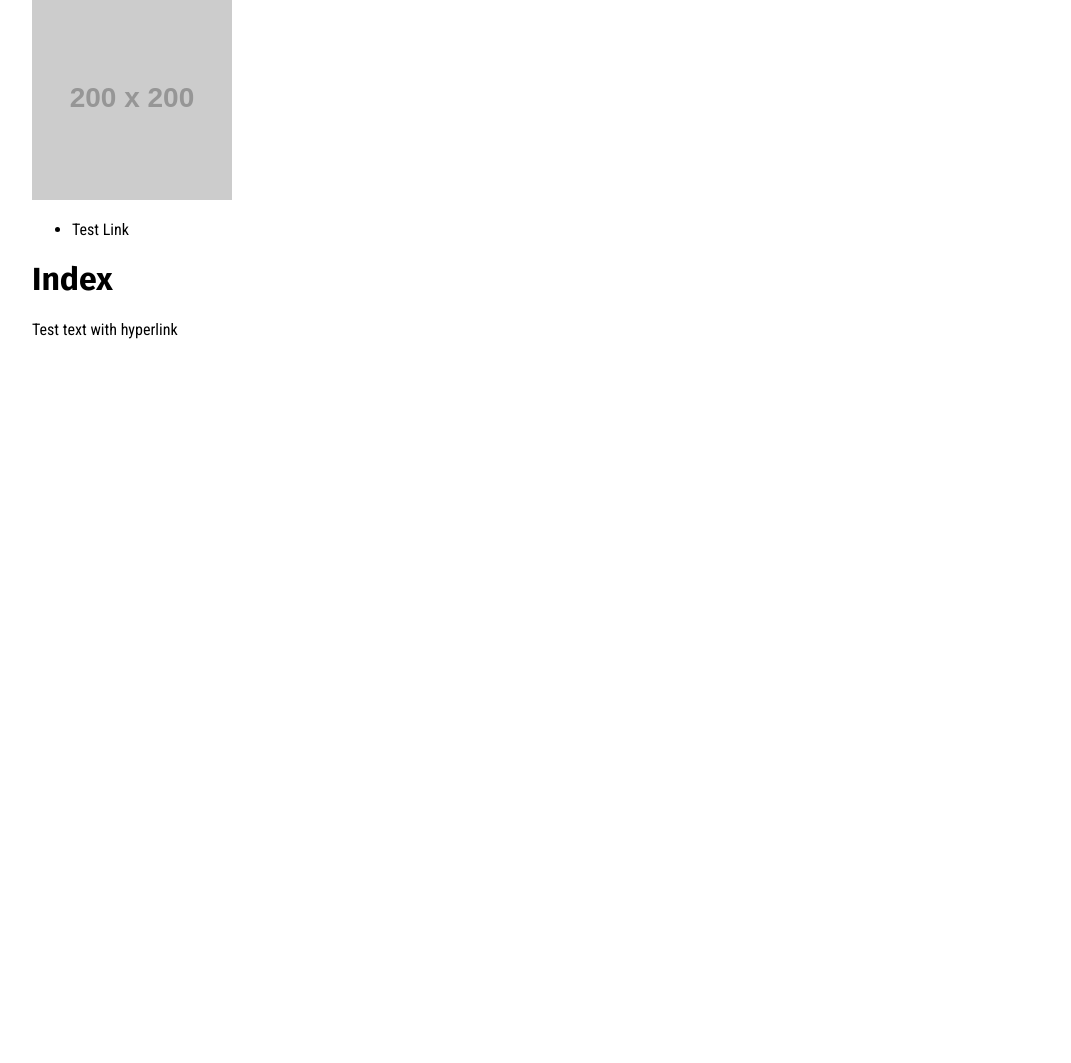
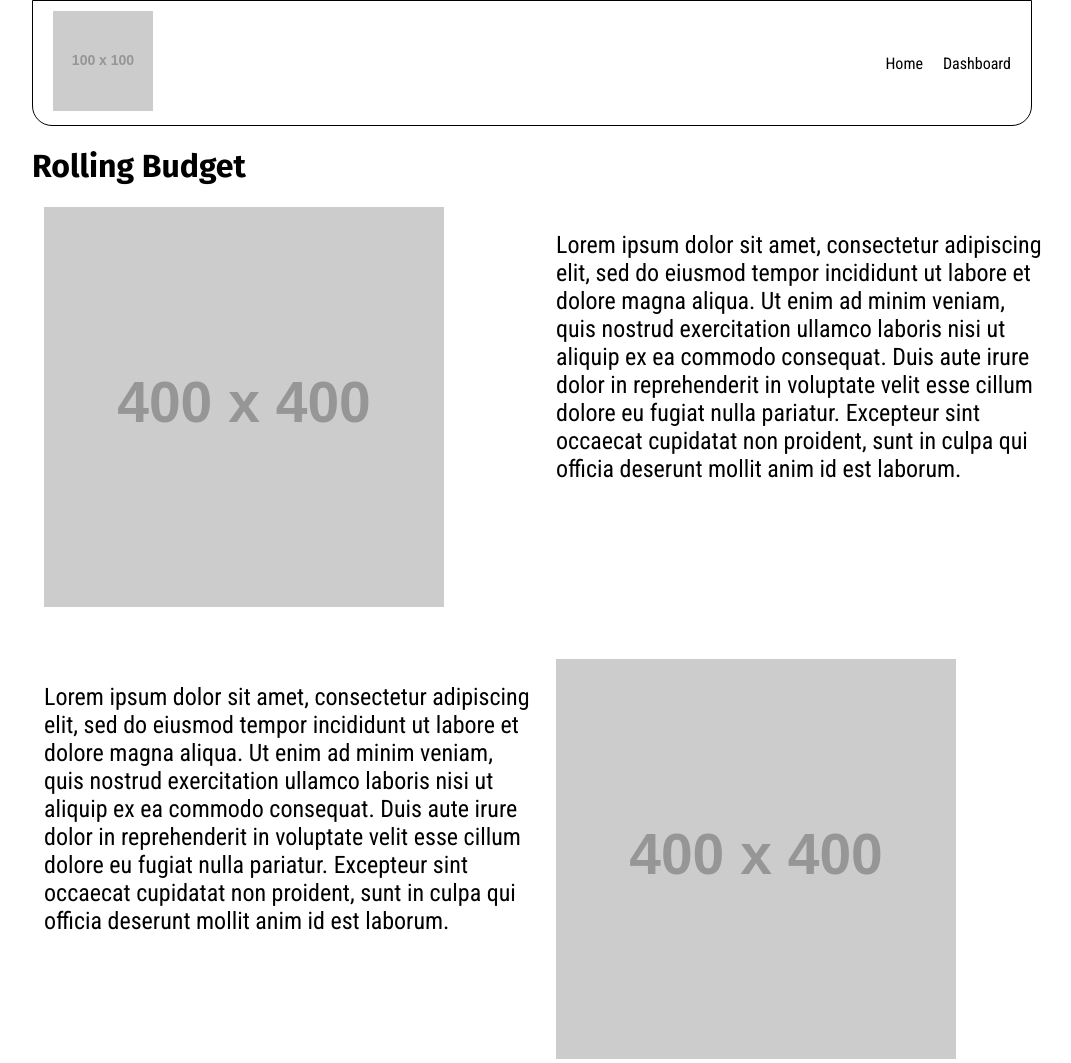
Before and after one commit to swalloich/school-budget-app, a website with bundled scripts: page src/public/index.html in a window 1280 px wide. Shown: the whole page, without its empty margins (108-1179 px from the left). Before the commit the page ends 800 px from the top, so only its background shows below. Built offline with nearby package versions, Linux system fonts and the light colour scheme; placeholder pictures from the web are drawn by us; files whose address does not match are found by name.

Commit message:
made nav bar presentable

```diff
--- a/src/public/index.html
+++ b/src/public/index.html
@@ -18,10 +18,27 @@
 </head>
 
 <body>
-    <header id="main-header" class="container mx-auto"></header>
+    <header id="main-header" class="header-container mx-auto"></header>
     <main class="container mx-auto">
-        <h1>Index</h1>
-        <p>Test text <a href="https://youtu.be/dQw4w9WgXcQ?si=cylzqsH5fPkzXsZK" target="_blank">with hyperlink</a></p>
+        <h1>Rolling Budget</h1>
+        <div class="container">
+            <div class="row">
+                <div class="col-12 col-sm-6">
+                    <img src="https://dummyimage.com/400x400/999/000.png" alt="filler image" />
+                </div>
+                <div class="col-12 col-sm-6">
+                    <p class="fs-4">Lorem ipsum dolor sit amet, consectetur adipiscing elit, sed do eiusmod tempor incididunt ut labore et dolore magna aliqua. Ut enim ad minim veniam, quis nostrud exercitation ullamco laboris nisi ut aliquip ex ea commodo consequat. Duis aute irure dolor in reprehenderit in voluptate velit esse cillum dolore eu fugiat nulla pariatur. Excepteur sint occaecat cupidatat non proident, sunt in culpa qui officia deserunt mollit anim id est laborum.</p>
+                </div>
+            </div>
+            <div class="row mt-5">
+                <div class="col-12 col-sm-6">
+                    <p class="fs-4">Lorem ipsum dolor sit amet, consectetur adipiscing elit, sed do eiusmod tempor incididunt ut labore et dolore magna aliqua. Ut enim ad minim veniam, quis nostrud exercitation ullamco laboris nisi ut aliquip ex ea commodo consequat. Duis aute irure dolor in reprehenderit in voluptate velit esse cillum dolore eu fugiat nulla pariatur. Excepteur sint occaecat cupidatat non proident, sunt in culpa qui officia deserunt mollit anim id est laborum.</p>
+                </div>
+                <div class="col-12 col-sm-6">
+                    <img src="https://dummyimage.com/400x400/999/000.png" alt="filler image" />
+                </div>
+            </div>
+        </div>
     </main>
     <footer id="main-footer"></footer>
 </body>
--- /dev/null
+++ b/src/public/js/dashboard.js
@@ -0,0 +1,3 @@
+import { loadPartial } from "./utilities.mjs";
+
+loadPartial("header", "#main-header");
--- /dev/null
+++ b/src/public/js/login.js
@@ -0,0 +1,3 @@
+import { loadPartial } from "./utilities.mjs";
+
+loadPartial("header", "#main-header");
--- a/src/public/partials/header.html
+++ b/src/public/partials/header.html
@@ -1,8 +1,11 @@
 <div class="nav-container">
-    <a href="/"><img src="https://dummyimage.com/200x200/999/000.png" alt="company logo" /></a>
+    <div class="logo-container">
+        <a href="/"><img src="https://dummyimage.com/100x100/999/000.png" alt="company logo" /></a>
+    </div>
 </div>
-<nav>
+<nav class="nav-bar">
     <ul>
-        <li><a href="https://youtu.be/dQw4w9WgXcQ?si=cylzqsH5fPkzXsZK">Test Link</a></li>
+        <li><a href="/">Home</a></li>
+        <li><a href="/dashboard">Dashboard</a></li>
     </ul>
 </nav>
--- a/src/styles/custom/base.scss
+++ b/src/styles/custom/base.scss
@@ -18,3 +18,8 @@ a {
         color: variables.$h-link;
     }
 }
+
+img {
+    max-width: 100%;
+    height: auto;
+}
--- a/src/styles/custom/components/nav-bar.scss
+++ b/src/styles/custom/components/nav-bar.scss
@@ -1,13 +1,42 @@
+@use "../containers.scss";
+
 .header-container {
+    @extend .container;
     width: 100%;
     display: flex;
     flex-direction: row;
 
+    border: 1px solid black;
+    border-radius: 0 0 20px 20px;
+    overflow: hidden;
+
+    padding: 10px 20px;
+    box-sizing: border-box;
+
     .logo-container {
-        width: fit-content;
+        a {
+            display: block;
+            height: 100%;
+        }
     }
 
     .nav-bar {
         flex: 1 0;
+
+        display: flex;
+        align-items: center;
+        flex-direction: row;
+        justify-content: end;
+
+        ul {
+            list-style-type: none;
+            width: fit-content;
+
+            display: flex;
+            flex-direction: row;
+            column-gap: 20px;
+            margin: 0;
+            padding: 0;
+        }
     }
 }
--- a/src/styles/main.scss
+++ b/src/styles/main.scss
@@ -1,6 +1,6 @@
 /* Begin Bootstrap utilities */
 @import "../../node_modules/bootstrap/scss/bootstrap-utilities.scss";
-@import "../../node_modules/bootstrap/scss/bootstrap-utilities.scss";
+@import "../../node_modules/bootstrap/scss/bootstrap-grid.scss";
 /* End Bootstrap utilities */
 
 /* Begin custom styles */
```
Also changed, not shown: src/public/dashboard.html (+5 -2 lines), src/public/login.html (+14 -2 lines).
